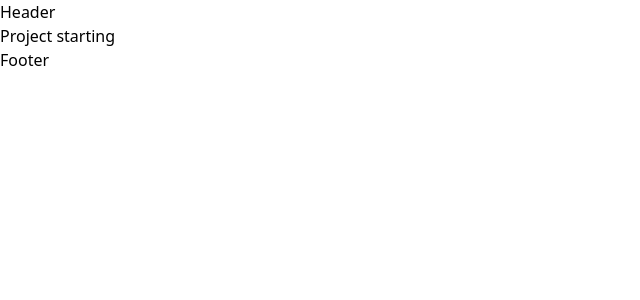
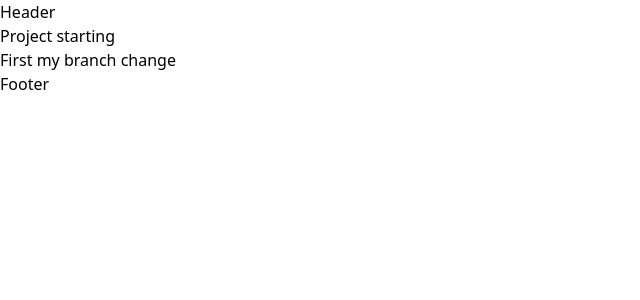
Before and after one commit to souravh093/biomed-clients, a React (Vite) app: page / in a window 1280 px wide. Shown: the top 300 px of the page, without its empty margins (0-640 px from the left). Built offline with nearby package versions, Linux system fonts and the light colour scheme.

Commit message:
first change to my own branch

```diff
--- a/src/Pages/Home/Home.jsx
+++ b/src/Pages/Home/Home.jsx
@@ -4,6 +4,7 @@ const Home = () => {
     return (
         <div>
             <h1>Project starting</h1>
+            <h2>First my branch change</h2>
         </div>
     );
 };
```
